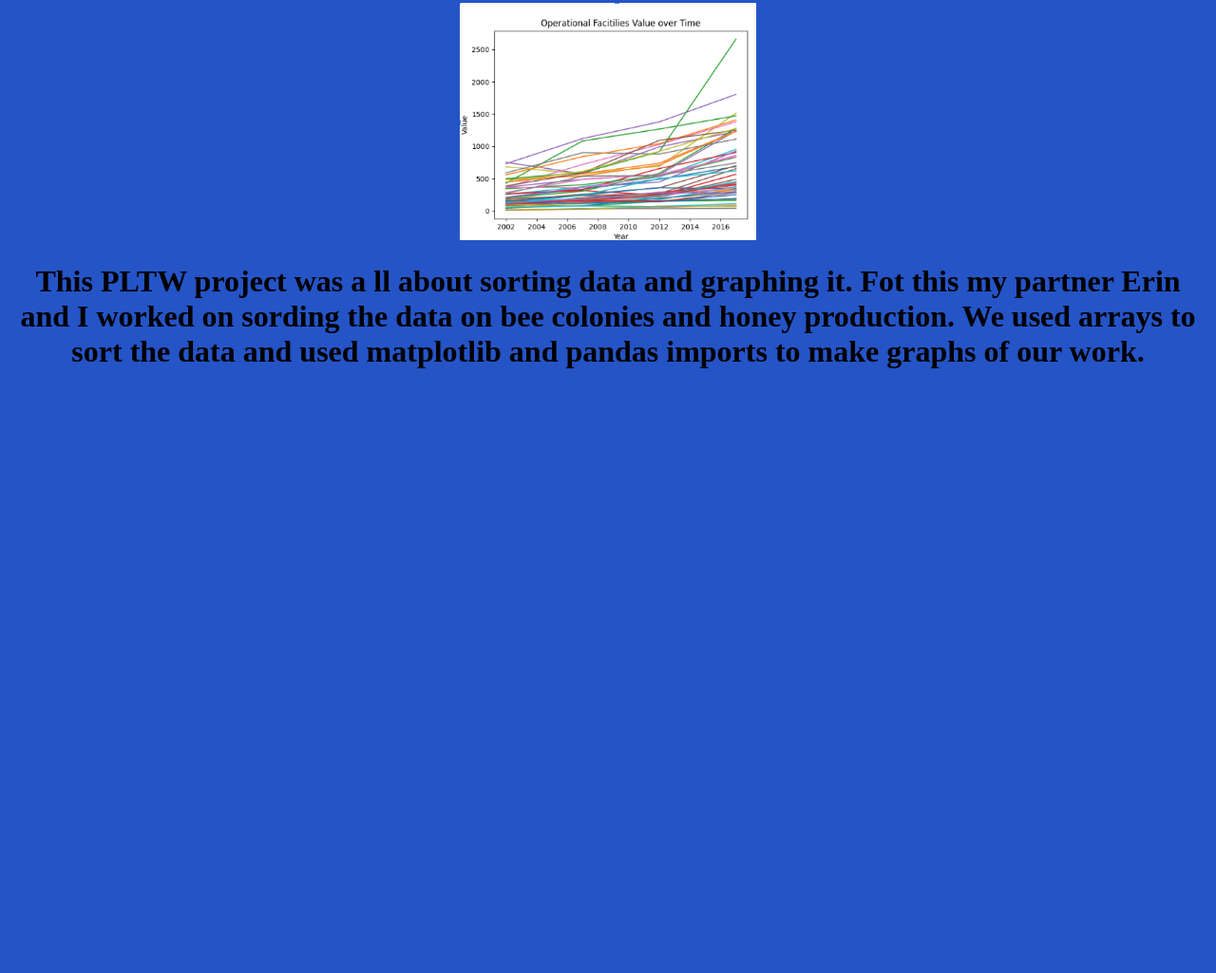
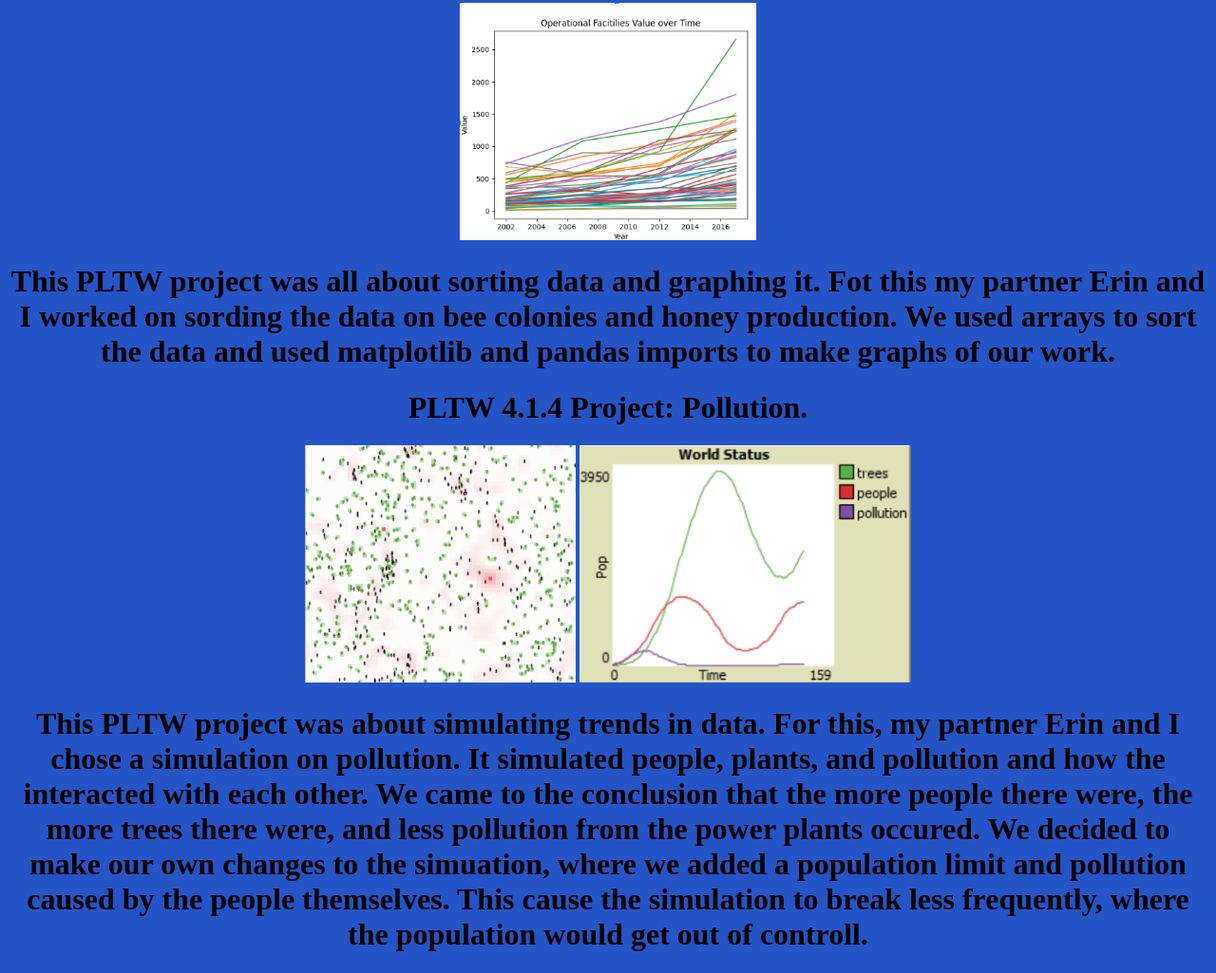
Before and after one commit to NickArredondo/csp2023, a plain HTML site: page portfolio.html in a window 1280 px wide. Shown: the part 1787-2812 px from the top of the page at 95% size. Before the commit the page ends 2198 px from the top, so only its background shows below. Drawn offline with Linux system fonts and the light colour scheme.

Commit message:
Add files via upload

```diff
--- a/portfolio.html
+++ b/portfolio.html
@@ -27,7 +27,11 @@
     <br>
     <h1>   PLTW 3.2.4 Project.</h1>
     <img src="images/Bee.png" height="250">
-    <h1>   This PLTW project was a ll about sorting data and graphing it. Fot this my partner Erin and I worked on sording the data on bee colonies and honey production. We used arrays to sort the data and used matplotlib and pandas imports to make graphs of our work.
+    <h1>   This PLTW project was all about sorting data and graphing it. Fot this my partner Erin and I worked on sording the data on bee colonies and honey production. We used arrays to sort the data and used matplotlib and pandas imports to make graphs of our work.
     <br>
+    <h1>   PLTW 4.1.4 Project: Pollution.</h1>
+    <img src="images/Pollution.png" height="250">
+    <img src="images/Graph.png" height="250">
+    <h1>   This PLTW project was about simulating trends in data. For this, my partner Erin and I chose a simulation on pollution. It simulated people, plants, and pollution and how the interacted with each other. We came to the conclusion that the more people there were, the more trees there were, and less pollution from the power plants occured. We decided to make our own changes to the simuation, where we added a population limit and pollution caused by the people themselves. This cause the simulation to break less frequently, where the population would get out of controll.
 	  </body>
 	</html>
```
Also changed, not shown: images/Graph.png (added), images/Pollution.png (added), 1 other file.
